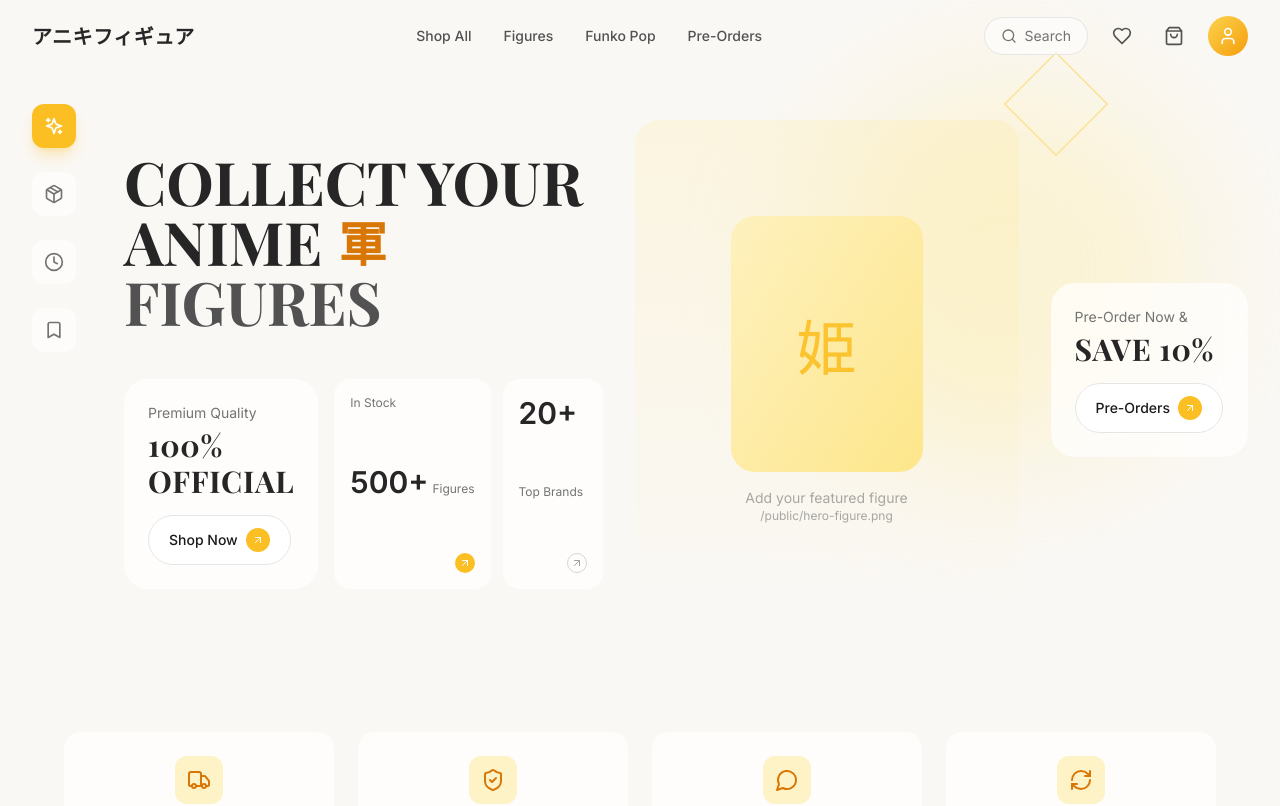
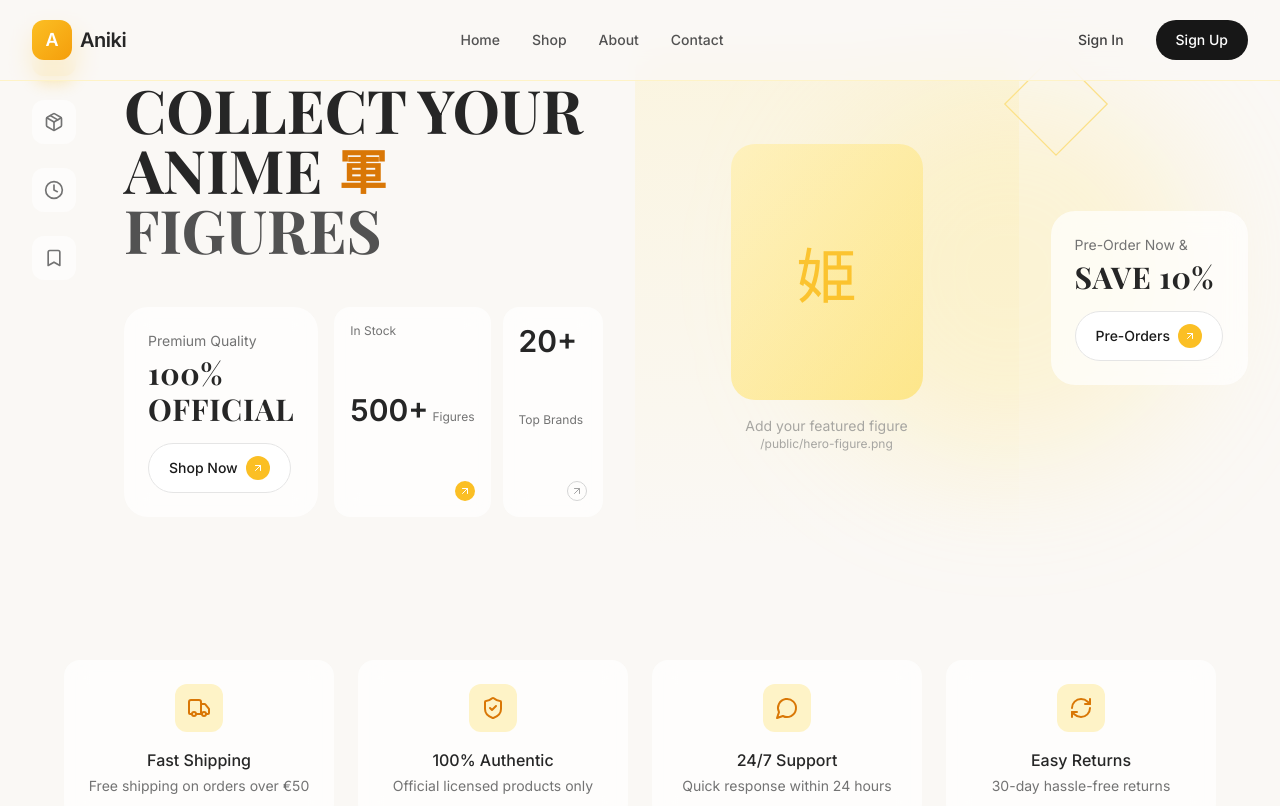
Before and after one commit to LeeDev428/aniki, a Next.js app in the folder frontend/: page / in a window 1280 px wide. Shown: the top 806 px of the page. Built offline with nearby package versions, Linux system fonts and the light colour scheme.

Commit message:
Update Navbar.tsx

```diff
--- a/frontend/src/components/Navbar.tsx
+++ b/frontend/src/components/Navbar.tsx
@@ -1,67 +1,108 @@
 'use client'
 
-import { Search, ShoppingBag, Heart, User } from 'lucide-react'
+import { useState } from 'react'
+import { Menu, X } from 'lucide-react'
 import Link from 'next/link'
-import { useCartStore } from '@/lib/store'
+
+const navLinks = [
+  { href: '/', label: 'Home' },
+  { href: '/shop', label: 'Shop' },
+  { href: '/about', label: 'About' },
+  { href: '/contact', label: 'Contact' },
+]
 
 export default function Navbar() {
-  const itemCount = useCartStore((state) => state.getItemCount())
+  const [mobileMenuOpen, setMobileMenuOpen] = useState(false)
 
   return (
-    <nav className="relative z-20 flex items-center justify-between px-8 py-4">
+    <nav className="fixed top-0 left-0 right-0 z-50 bg-cream/80 backdrop-blur-md border-b border-honey-100">
+      <div className="max-w-7xl mx-auto px-6 lg:px-8">
+        <div className="flex items-center justify-between h-16 lg:h-20">
           {/* Logo */}
           <Link href="/" className="flex items-center gap-2">
-        <span className="font-jp text-xl font-bold tracking-wide text-neutral-800">
-          アニキフィギュア
+            <div className="w-10 h-10 rounded-xl bg-gradient-to-br from-honey-400 to-honey-500 flex items-center justify-center">
+              <span className="text-white font-bold text-lg">A</span>
+            </div>
+            <span className="text-xl font-semibold text-neutral-800 tracking-tight">
+              Aniki
             </span>
           </Link>
 
-      {/* Center Nav */}
+          {/* Desktop Navigation */}
           <div className="hidden md:flex items-center gap-8">
-        <Link href="/shop" className="text-sm font-medium text-neutral-600 hover:text-honey-600 transition-colors">
-          Shop All
+            {navLinks.map((link) => (
+              <Link
+                key={link.href}
+                href={link.href}
+                className="text-sm font-medium text-neutral-600 hover:text-honey-600 transition-colors relative group"
+              >
+                {link.label}
+                <span className="absolute -bottom-1 left-0 w-0 h-0.5 bg-honey-500 group-hover:w-full transition-all duration-300" />
               </Link>
-        <Link href="/shop?category=figures" className="text-sm font-medium text-neutral-600 hover:text-honey-600 transition-colors">
-          Figures
+            ))}
+          </div>
+
+          {/* Auth Buttons */}
+          <div className="hidden md:flex items-center gap-3">
+            <Link
+              href="/auth/login"
+              className="px-5 py-2.5 text-sm font-medium text-neutral-700 hover:text-honey-600 transition-colors"
+            >
+              Sign In
             </Link>
-        <Link href="/shop?category=funko" className="text-sm font-medium text-neutral-600 hover:text-honey-600 transition-colors">
-          Funko Pop
-        </Link>
-        <Link href="/shop?category=pre-orders" className="text-sm font-medium text-neutral-600 hover:text-honey-600 transition-colors">
-          Pre-Orders
+            <Link
+              href="/auth/register"
+              className="px-5 py-2.5 text-sm font-medium text-white bg-neutral-900 hover:bg-neutral-800 rounded-full transition-colors"
+            >
+              Sign Up
             </Link>
           </div>
 
-      {/* Right side */}
-      <div className="flex items-center gap-4">
-        {/* Search */}
-        <button className="flex items-center gap-2 px-4 py-2 bg-white/60 rounded-full border border-neutral-200 hover:border-honey-400 transition-colors">
-          <Search className="w-4 h-4 text-neutral-500" />
-          <span className="text-sm text-neutral-500 hidden sm:inline">Search</span>
+          {/* Mobile Menu Button */}
+          <button
+            onClick={() => setMobileMenuOpen(!mobileMenuOpen)}
+            className="md:hidden p-2 rounded-lg hover:bg-honey-50 transition-colors"
+          >
+            {mobileMenuOpen ? (
+              <X className="w-6 h-6 text-neutral-700" />
+            ) : (
+              <Menu className="w-6 h-6 text-neutral-700" />
+            )}
           </button>
+        </div>
+      </div>
 
-        {/* Wishlist */}
-        <button className="p-2 hover:bg-white/50 rounded-full transition-colors">
-          <Heart className="w-5 h-5 text-neutral-600" />
-        </button>
-
-        {/* Cart */}
-        <Link href="/cart" className="relative p-2 hover:bg-white/50 rounded-full transition-colors">
-          <ShoppingBag className="w-5 h-5 text-neutral-600" />
-          {itemCount > 0 && (
-            <span className="absolute -top-1 -right-1 w-5 h-5 bg-honey-500 text-white text-xs rounded-full flex items-center justify-center font-medium">
-              {itemCount}
-            </span>
-          )}
+      {/* Mobile Menu */}
+      {mobileMenuOpen && (
+        <div className="md:hidden bg-white border-t border-honey-100">
+          <div className="px-6 py-4 space-y-3">
+            {navLinks.map((link) => (
+              <Link
+                key={link.href}
+                href={link.href}
+                onClick={() => setMobileMenuOpen(false)}
+                className="block py-2 text-neutral-700 hover:text-honey-600 font-medium transition-colors"
+              >
+                {link.label}
               </Link>
-
-        {/* User */}
-        <div className="flex items-center gap-3">
-          <div className="w-10 h-10 rounded-full bg-gradient-to-br from-honey-300 to-honey-500 flex items-center justify-center cursor-pointer hover:shadow-lg transition-shadow">
-            <User className="w-5 h-5 text-white" />
+            ))}
+            <div className="pt-4 border-t border-neutral-100 space-y-2">
+              <Link
+                href="/auth/login"
+                className="block w-full py-2.5 text-center text-neutral-700 hover:text-honey-600 font-medium transition-colors"
+              >
+                Sign In
+              </Link>
+              <Link
+                href="/auth/register"
+                className="block w-full py-2.5 text-center text-white bg-neutral-900 rounded-full font-medium"
+              >
+                Sign Up
+              </Link>
             </div>
           </div>
         </div>
+      )}
     </nav>
   )
 }
```
Lines whose indentation alone changed are shown as unchanged.
